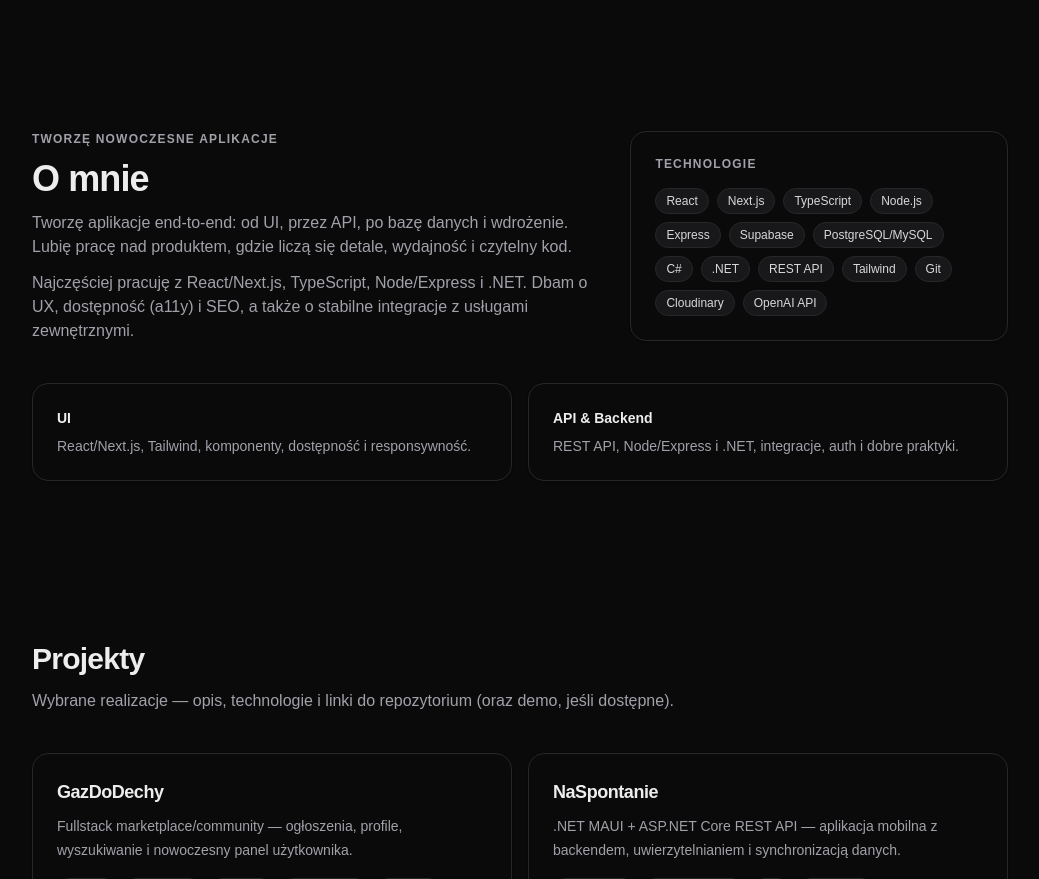
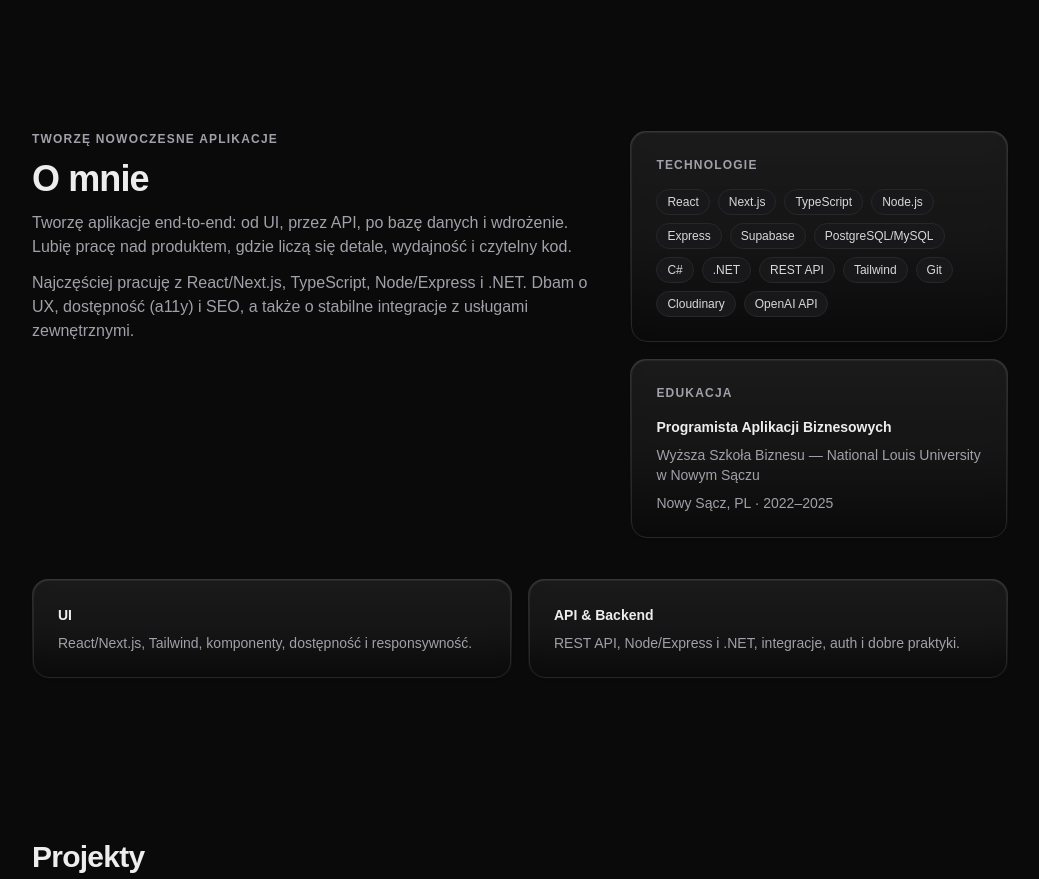
Before and after one commit to rafaraf75/portfolio-rafal, a Next.js app: page / in a window 1280 px wide. Shown: the part 580-1459 px from the top of the page, without its empty margins (120-1159 px from the left). Built offline with nearby package versions, Linux system fonts and the light colour scheme; no server answers.

Commit message:
Add education and gradient cards in About

```diff
--- a/src/components/sections/about.tsx
+++ b/src/components/sections/about.tsx
@@ -4,8 +4,8 @@ import * as React from "react";
 import { useLanguage } from "@/components/language-provider";
 import { texts } from "@/content/texts";
 import { site } from "@/content/site";
-import { Card } from "@/components/ui/card";
 import { Badge } from "@/components/ui/badge";
+import { GradientCard } from "@/components/ui/gradient-card";
 import { SectionShell } from "@/components/sections/section-shell";
 
 export function AboutSection() {
@@ -31,7 +31,8 @@ export function AboutSection() {
             <p className="max-w-3xl text-muted-foreground">{t.about.p2}</p>
           </div>
 
-          <Card className="p-6">
+          <div className="grid gap-4">
+            <GradientCard innerClassName="p-6">
               <p className="text-xs font-semibold tracking-widest text-muted-foreground">
                 {t.about.skillsTitle.toUpperCase()}
               </p>
@@ -40,15 +41,31 @@ export function AboutSection() {
                   <Badge key={skill}>{skill}</Badge>
                 ))}
               </div>
-          </Card>
+            </GradientCard>
+
+            <GradientCard innerClassName="p-6">
+              <p className="text-xs font-semibold tracking-widest text-muted-foreground">
+                {t.about.educationTitle.toUpperCase()}
+              </p>
+              <div className="mt-4 grid gap-2">
+                <p className="text-sm font-semibold">{t.about.education.program}</p>
+                <p className="text-sm text-muted-foreground">
+                  {t.about.education.school}
+                </p>
+                <p className="text-sm text-muted-foreground">
+                  {t.about.education.location} · {t.about.education.years}
+                </p>
+              </div>
+            </GradientCard>
+          </div>
         </div>
 
         <div className="grid gap-4 sm:grid-cols-2">
           {t.about.cards.map((card) => (
-            <Card key={card.title} className="p-6">
+            <GradientCard key={card.title} innerClassName="p-6">
               <h3 className="text-sm font-semibold">{card.title}</h3>
               <p className="mt-2 text-sm text-muted-foreground">{card.body}</p>
-            </Card>
+            </GradientCard>
           ))}
         </div>
       </div>
--- /dev/null
+++ b/src/components/ui/gradient-card.tsx
@@ -0,0 +1,31 @@
+import * as React from "react";
+import { cn } from "@/lib/utils";
+import { Card } from "@/components/ui/card";
+
+export function GradientCard({
+  className,
+  innerClassName,
+  children,
+}: {
+  className?: string;
+  innerClassName?: string;
+  children: React.ReactNode;
+}) {
+  return (
+    <div
+      className={cn(
+        "rounded-2xl bg-gradient-to-b from-foreground/20 via-border to-transparent p-px",
+        className,
+      )}
+    >
+      <Card
+        className={cn(
+          "rounded-2xl bg-card/70 backdrop-blur supports-[backdrop-filter]:bg-card/60",
+          innerClassName,
+        )}
+      >
+        {children}
+      </Card>
+    </div>
+  );
+}
--- a/src/content/texts.ts
+++ b/src/content/texts.ts
@@ -23,6 +23,13 @@ export type Texts = {
   about: {
     title: string;
     skillsTitle: string;
+    educationTitle: string;
+    education: {
+      school: string;
+      program: string;
+      years: string;
+      location: string;
+    };
     p1: string;
     p2: string;
     cards: Array<{
@@ -81,6 +88,14 @@ export const texts: Record<Locale, Texts> = {
     about: {
       title: "O mnie",
       skillsTitle: "Technologie",
+      educationTitle: "Edukacja",
+      education: {
+        school:
+          "Wyższa Szkoła Biznesu — National Louis University w Nowym Sączu",
+        program: "Programista Aplikacji Biznesowych",
+        years: "2022–2025",
+        location: "Nowy Sącz, PL",
+      },
       p1: "Tworzę aplikacje end‑to‑end: od UI, przez API, po bazę danych i wdrożenie. Lubię pracę nad produktem, gdzie liczą się detale, wydajność i czytelny kod.",
       p2: "Najczęściej pracuję z React/Next.js, TypeScript, Node/Express i .NET. Dbam o UX, dostępność (a11y) i SEO, a także o stabilne integracje z usługami zewnętrznymi.",
       cards: [
@@ -145,6 +160,13 @@ export const texts: Record<Locale, Texts> = {
     about: {
       title: "About",
       skillsTitle: "Core skills",
+      educationTitle: "Education",
+      education: {
+        school: "WSB–NLU (National Louis University) in Nowy Sącz",
+        program: "Business Applications Developer",
+        years: "2022–2025",
+        location: "Nowy Sącz, PL",
+      },
       p1: "I build end‑to‑end applications: UI, APIs, databases, and deployments. I enjoy product work where details, performance, and readable code matter.",
       p2: "Most often I work with React/Next.js, TypeScript, Node/Express, and .NET. I care about UX, accessibility, SEO, and stable integrations with external services.",
       cards: [
@@ -209,6 +231,13 @@ export const texts: Record<Locale, Texts> = {
     about: {
       title: "Sobre mí",
       skillsTitle: "Tecnologías",
+      educationTitle: "Educación",
+      education: {
+        school: "WSB–NLU (National Louis University) en Nowy Sącz",
+        program: "Desarrollador de aplicaciones de negocio",
+        years: "2022–2025",
+        location: "Nowy Sącz, PL",
+      },
       p1: "Creo aplicaciones end‑to‑end: desde la interfaz, pasando por la API, hasta la base de datos y el despliegue. Me gusta el trabajo de producto donde importan los detalles, el rendimiento y un código claro.",
       p2: "Trabajo principalmente con React/Next.js, TypeScript, Node/Express y .NET. Cuido la UX, la accesibilidad (a11y), el SEO y las integraciones estables con servicios externos.",
       cards: [
```
Lines whose indentation alone changed are shown as unchanged.
